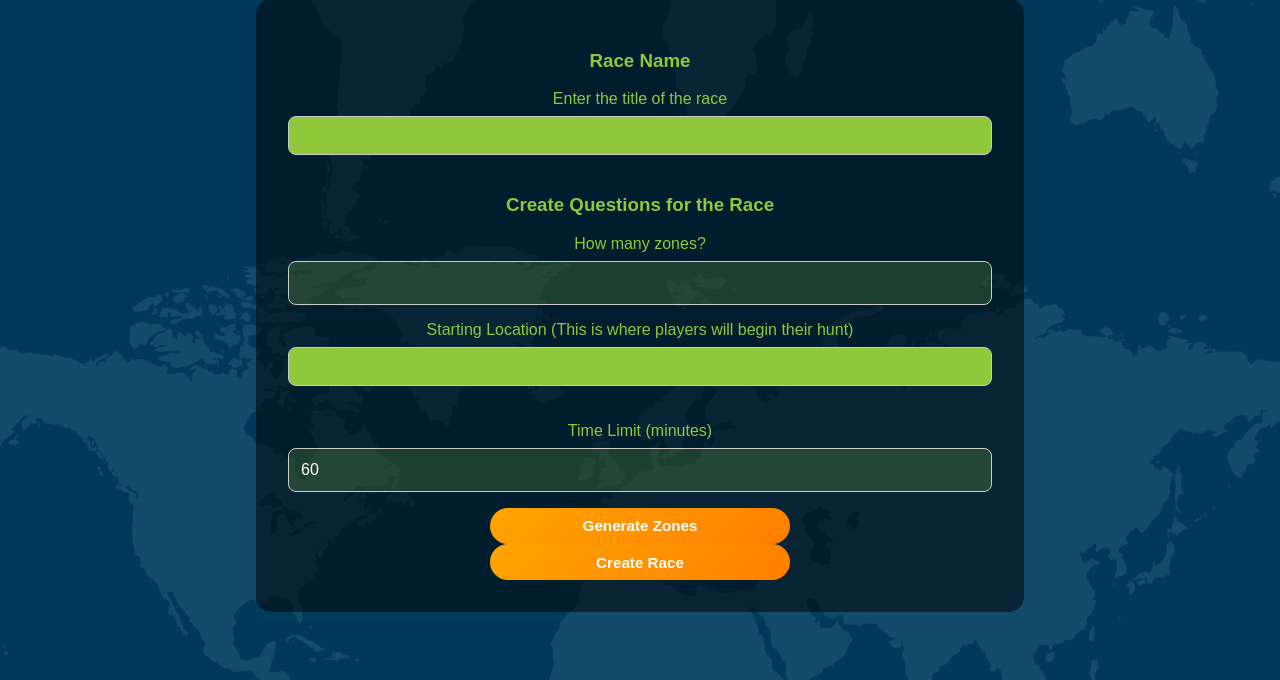
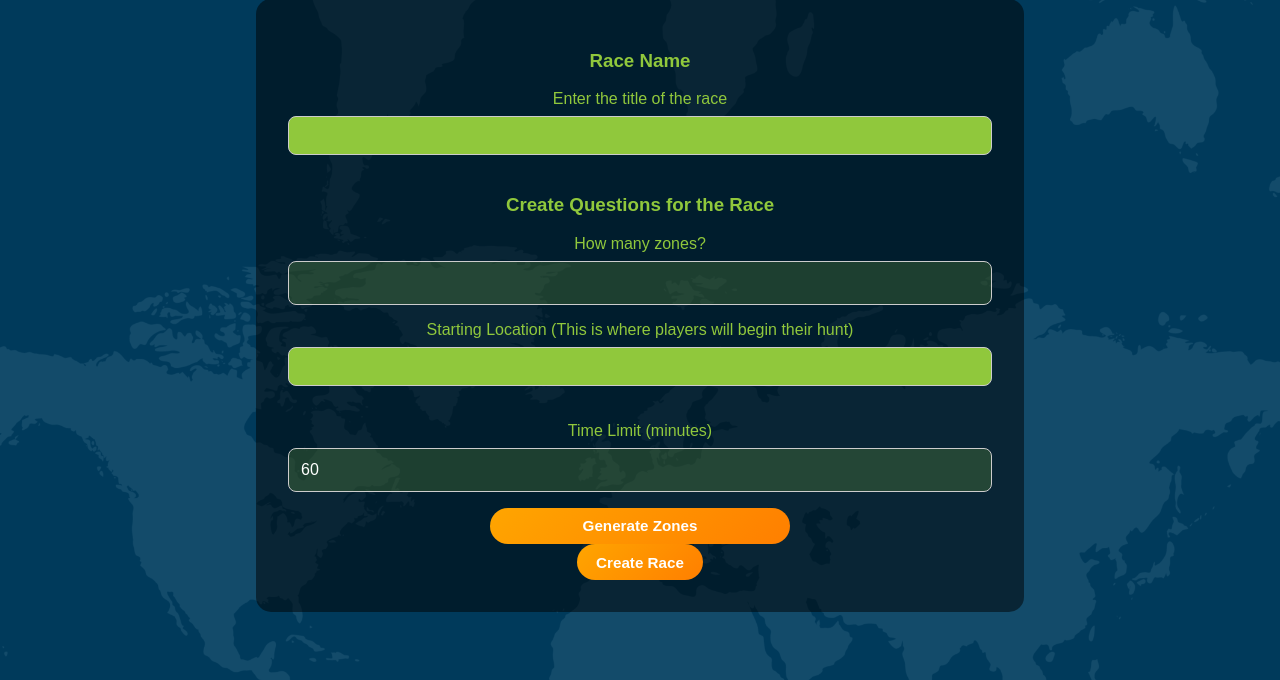
Before and after one commit to thurd1/scavenger_hunt, a Django app: page /manage-riddles/ in a window 1280 px wide. Shown: the part 555-1235 px from the top of the page. Run offline with Django 5.2, Linux system fonts and the light colour scheme; a user stored in the database is signed in.

Commit message:
test again

```diff
--- a/scavenger_hunt/templates/hunt/manage_riddles.html
+++ b/scavenger_hunt/templates/hunt/manage_riddles.html
@@ -41,7 +41,7 @@
 
                 <div id="zonesContainer" class="zone-container mb-4"></div>
 
-                <button type="submit" class="btn w-100 mt-4">Create Race</button>
+                <button type="submit" class="btn w-500 mt-4">Create Race</button>
             </form>
         </div>
     </div>
```
